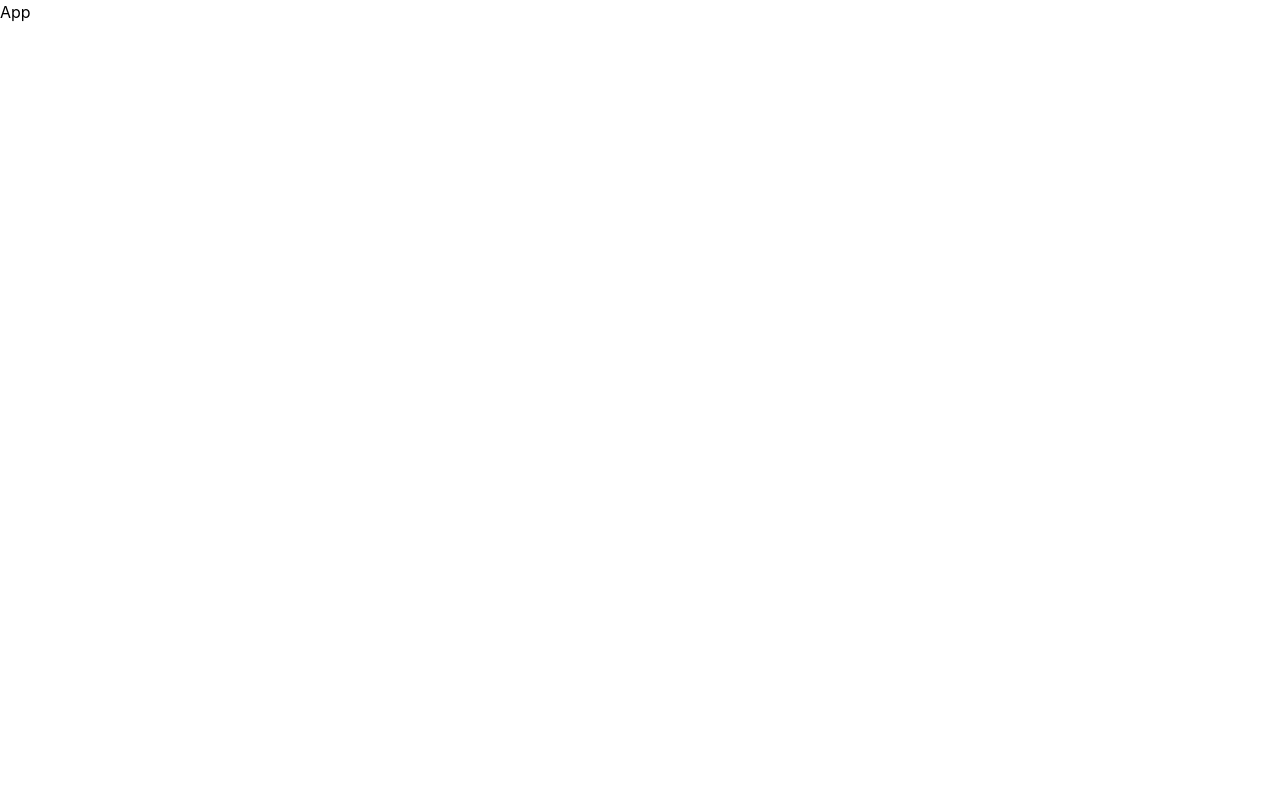
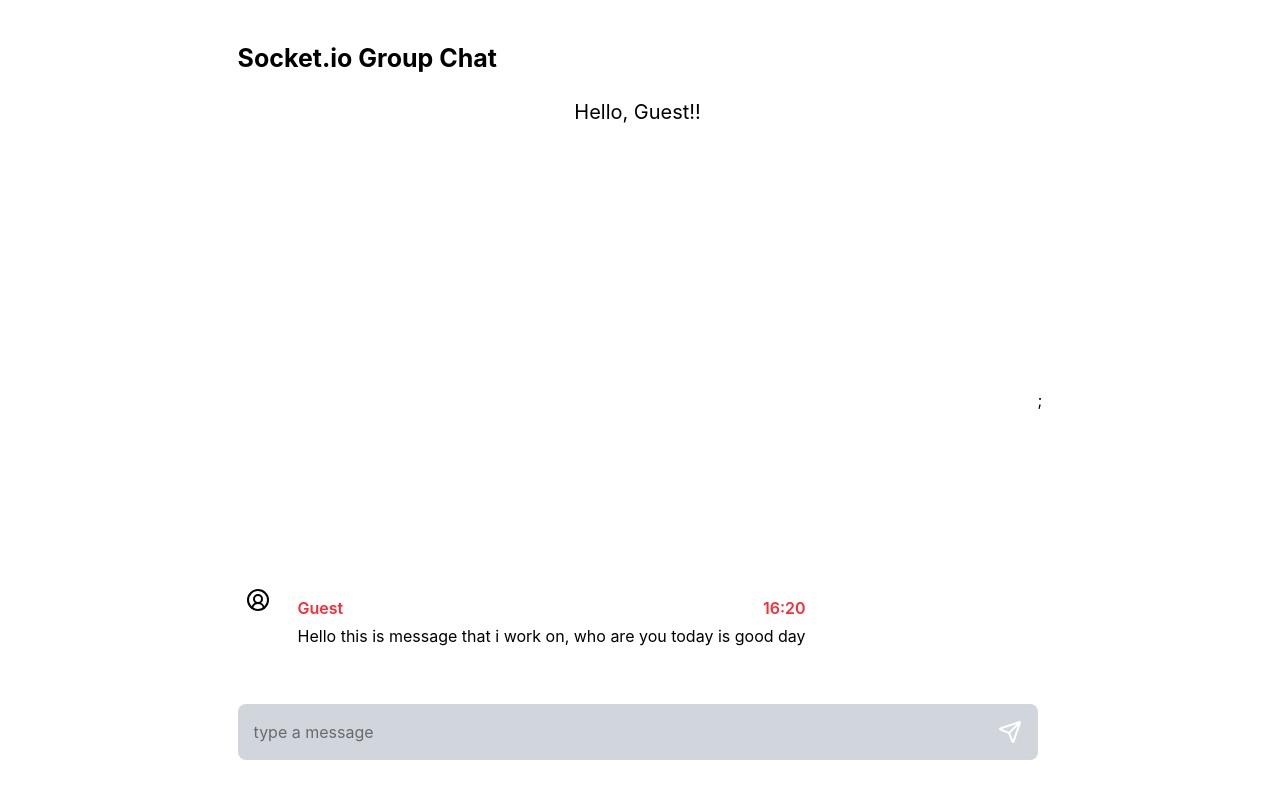
Before and after one commit to Zer0-Gravity/mini-react-project, a React (Vite) app in the folder chat-app/chat-ui/: page / in a window 1280 px wide. Built offline with nearby package versions, Linux system fonts and the light colour scheme.

Commit message:
Feat: Design interface chat

```diff
--- a/chat-app/chat-ui/package.json
+++ b/chat-app/chat-ui/package.json
@@ -11,6 +11,7 @@
   },
   "dependencies": {
     "@tailwindcss/vite": "^4.2.2",
+    "lucide-react": "^1.7.0",
     "react": "^19.2.4",
     "react-dom": "^19.2.4",
     "tailwindcss": "^4.2.2"
--- a/chat-app/chat-ui/src/App.tsx
+++ b/chat-app/chat-ui/src/App.tsx
@@ -1,5 +1,11 @@
+import Chat from "./Component/Chat";
+
 function App() {
-    return <div>App</div>;
+    return (
+        <main className="flex items-center justify-center h-screen w-screen">
+            <Chat />;
+        </main>
+    );
 }
 
 export default App;
--- /dev/null
+++ b/chat-app/chat-ui/src/Component/Chat.tsx
@@ -0,0 +1,39 @@
+import { Send, UserCircle2 } from "lucide-react";
+
+function Chat() {
+    return (
+        <main className="flex flex-col h-screen w-screen md:w-200 pt-10 pb-10">
+            <h1 className="font-bold text-[25px]">Socket.io Group Chat</h1>
+            <h2 className="text-xl text-center mt-5">Hello, Guest!!</h2>
+
+            <section className="flex-1 flex flex-col justify-end p-2">
+                <div className="flex gap-5 items-start">
+                    <UserCircle2 />
+                    <div className="flex flex-col gap-1 p-2 min-w-70">
+                        <div className="flex justify-between font-semibold text-red-500">
+                            <p>Guest</p>
+                            <p>16:20</p>
+                        </div>
+                        <p>
+                            Hello this is message that i work on, who are you
+                            today is good day
+                        </p>
+                    </div>
+                </div>
+            </section>
+
+            <section className="bg-gray-300 p-4 rounded-lg w-full flex justify-between mt-10 gap-2 outline-none">
+                <input
+                    type="text"
+                    placeholder="type a message"
+                    className="w-full outline-none"
+                />
+                <button>
+                    <Send className="text-white" />
+                </button>
+            </section>
+        </main>
+    );
+}
+
+export default Chat;
```
Also changed, not shown: 1 other file (tests, documents, lock files or other folders).
